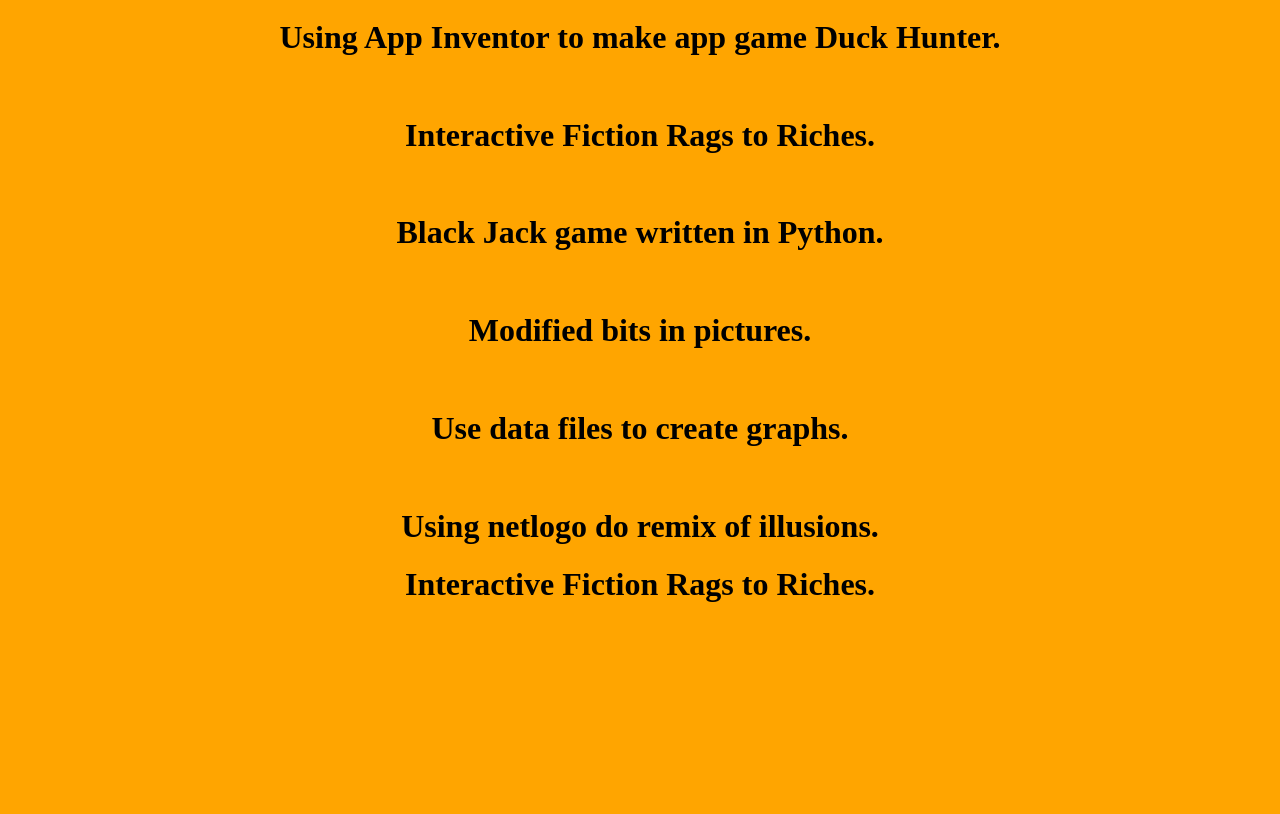
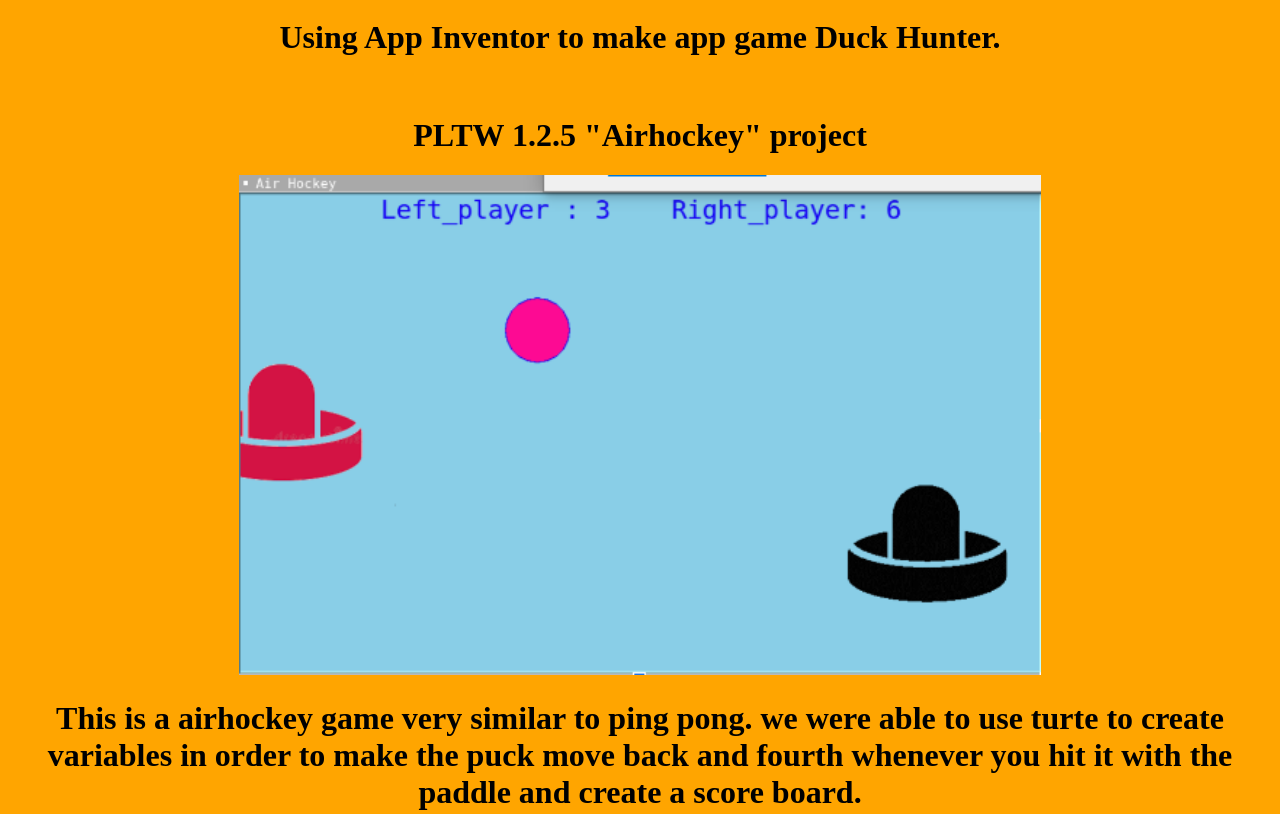
Before and after one commit to kaydenjamescalaustro/ap-computer-science, a plain HTML site: page portfolio.html in a window 1280 px wide. Shown: the part 1349-2163 px from the top of the page. Before the commit the page ends 2000 px from the top, so only its background shows below. Drawn offline with Linux system fonts and the light colour scheme.

Commit message:
Update portfolio.html

```diff
--- a/portfolio.html
+++ b/portfolio.html
@@ -19,9 +19,10 @@
     <h1>This is a penguin simulator. We were able to use turtle to make a circle look like a snowball and we used forward motion so it hits the penguin. The penguin stands on the ice and gets crushed.</h1>
     <h1>   Using App Inventor to make app game Duck Hunter.</h1>
     <br>
-    <h1>   Interactive Fiction Rags to Riches.</h1>
+    <h1>   PLTW 1.2.5 "Airhockey" project</h1>
+    <img src="images/airhockey.png" Height="500">
     <br>
-    <h1>   Black Jack game written in Python.</h1>
+    <h1>   This is a airhockey game very similar to ping pong. we were able to use turte to create variables in order to make the puck move back and fourth whenever you hit it with the paddle and create a score board.</h1>
     <br>
     <h1>   Modified bits in pictures.</h1>
     <br>
```
